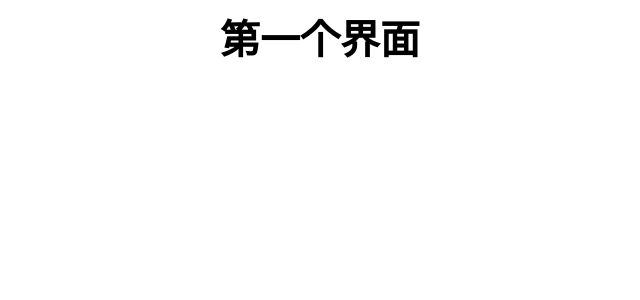
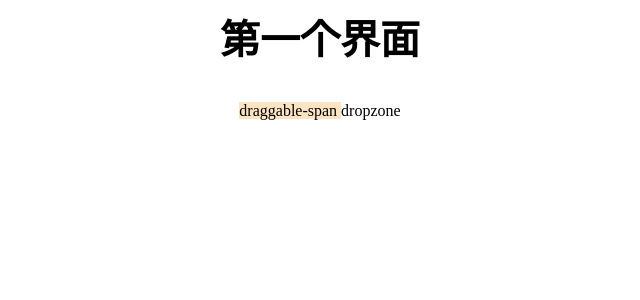
Before and after one commit to LuoShiXi/Web-Learn, a Vue app in the folder cssvue/: page /#/first in a window 1280 px wide. Shown: the top 300 px of the page, without its empty margins (320-960 px from the left). Built offline with nearby package versions, Linux system fonts and the light colour scheme.

Commit message:
add 拖放

```diff
--- a/cssvue/src/components/First.vue
+++ b/cssvue/src/components/First.vue
@@ -1,7 +1,15 @@
 <template>
   <body>
-    <div class="first">
+    <div class="first" @dragover="onDragOver($event)" @drop="onDrop($event)">
       <h1>第一个界面</h1>
+    </div>
+    <br>
+    <br>
+    <div class="parent">
+      <span id="dragspan" draggable="true" @dragstart="onDragStart($event)">
+        draggable-span
+      </span>
+      <span id="dropzone"> dropzone </span>
     </div>
   </body>
 </template>
@@ -13,6 +21,29 @@ export default {
     return {
       msg: 'Welcome to Your Vue.js App'
     }
+  },
+  methods: {
+    onDragStart (event) {
+      event
+        .dataTransfer
+        .setData('text/plain', event.target.id);
+
+      event
+        .currentTarget
+        .style
+        .backgroundColor = 'yellow';
+    },
+    onDragOver (event) {
+      event.preventDefault();
+    },
+    onDrop (event) {
+      const id = event.dataTransfer.getData('text');
+      console.log(id);
+      const draggableElement = document.getElementById(id);
+      const dropzone = event.target;
+      dropzone.appendChild(draggableElement);
+      event.dataTransfer.clearData();
+    }
   }
 }
 </script>
--- a/cssvue/src/style/first.scss
+++ b/cssvue/src/style/first.scss
@@ -5,3 +5,9 @@ body{
 .first{
   font-size: 20px;
 }
+
+#dragspan{
+  background-color: bisque;
+  width: 200px;
+  height: 300px;
+}
```
